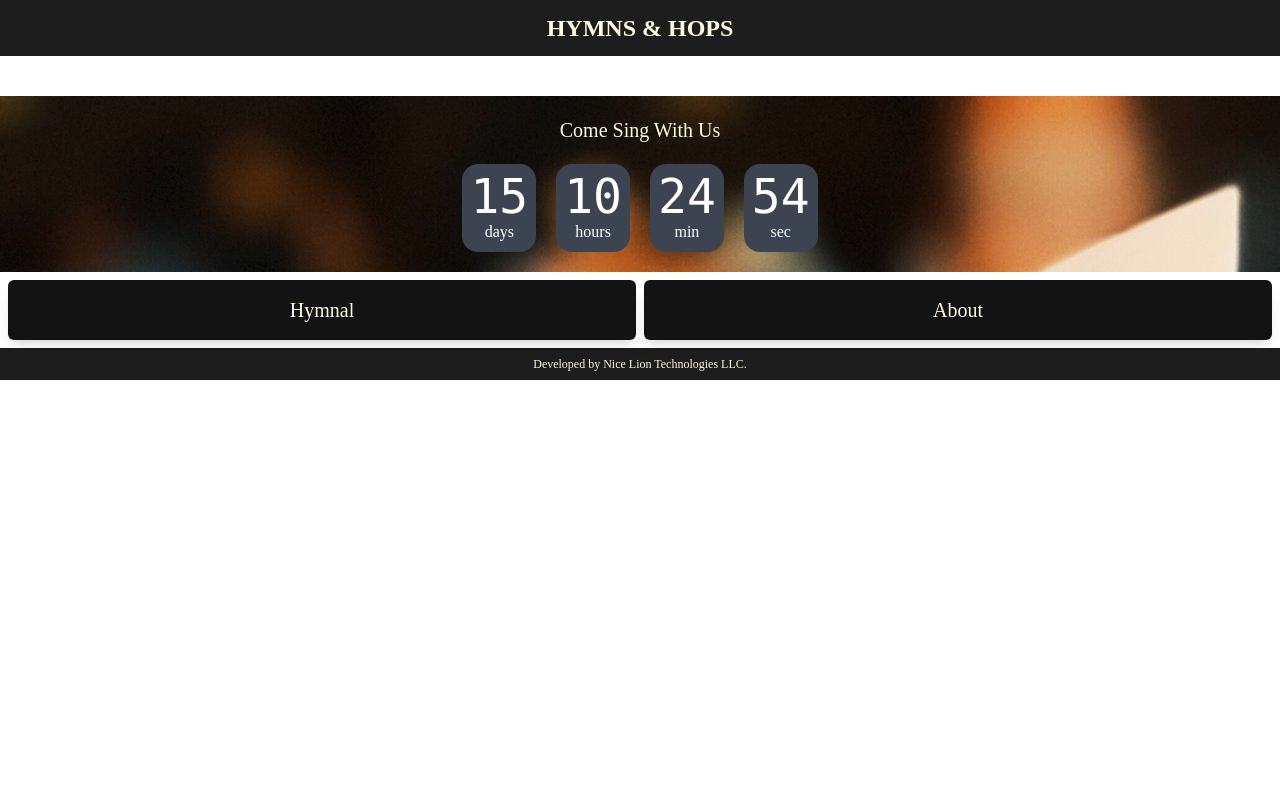
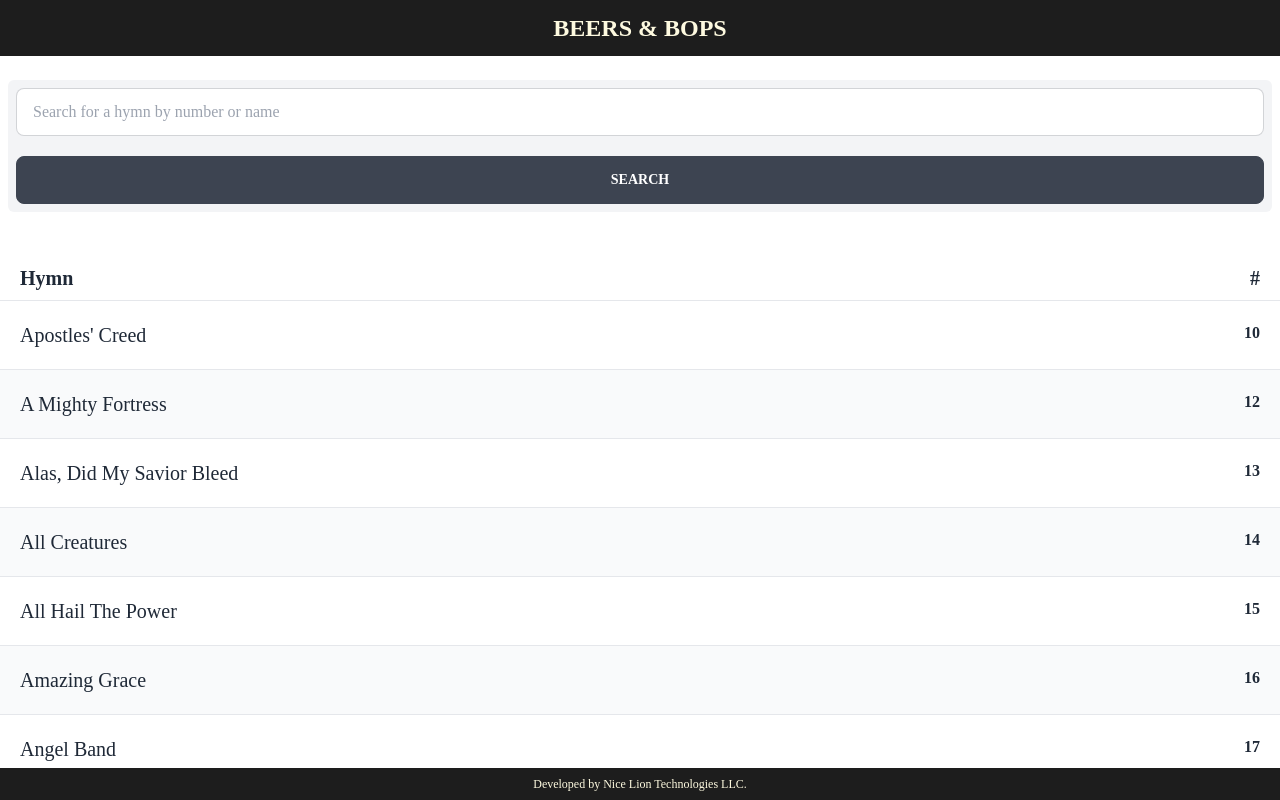
Before and after one commit to nicelion/hymns, a SvelteKit app: page / in a window 1280 px wide. Built offline with nearby package versions, Linux system fonts and the light colour scheme; a web font is replaced by a local one.

Commit message:
Major changes

```diff
--- a/src/routes/hymnal/+page.svelte
+++ b/src/lib/util/hymnal/+page.svelte
@@ -26,11 +26,6 @@
     // console.log(fuse.search(""))
 
     const handleSearch = () => {
-        // console.log(fuse.search(searchQuerey).map((h, i) => {
-        //     return {
-        //         ...h.item
-        //     }
-        // }))
 
         if (searchQuerey == "") {
             results = Hymnal
@@ -58,14 +53,14 @@
         <h3 class="text-xl font-bold">Hymn</h3>
     </div>
     <div class="">
-        <p class="font-bold text-xl" >Page</p>
+        <p class="font-bold text-xl" >#</p>
     </div>
 </div>
 {#each results as hymn}
     <a href={`/hymnal/${hymn.slug}`} class="w-full flex justify-between p-5 border-b even:bg-gray-50">
         <div class="">
             <h3 class="text-xl">{hymn.title}</h3>
-            <p class="text-sm">{hymn.author}</p>
+            <!-- <p class="text-sm">{hymn.author}</p> -->
         </div>
         <div class="">
             <p class="font-bold">{hymn.index}</p>
--- /dev/null
+++ b/src/lib/util/hymnal/[slug]/+page.svelte
@@ -0,0 +1,30 @@
+<!--
+ +page.svelte
+ sveltekit-tailwind-starter-template
+
+ Created by Ian Thompson on February 5th 2023
+ ianthompson@nicelion.com
+ https://www.nicelion.com
+
+ Copyright (c) 2023 Nice Lion Technologies LLC. All Rights Reserved.
+
+--->
+
+<script lang="ts">
+	import EmRenderer from '$lib/componets/renderers/EmRenderer.svelte';
+	import HeadingRenderer from '$lib/componets/renderers/HeadingRenderer.svelte';
+	import ParagraphRenderer from '$lib/componets/renderers/ParagraphRenderer.svelte';
+    import SvelteMarkdown from 'svelte-markdown'
+
+    /** @type {import('./$types').PageData} */
+    export let data
+
+    console.log("data", data);
+
+</script>
+
+<div class="px-5">
+    <h2 class="font-bold text-center text-3xl">{data.title}</h2>
+    <SvelteMarkdown source={data.content} renderers={{paragraph: ParagraphRenderer, heading: HeadingRenderer, em: EmRenderer}} options={{gfm: true, breaks: true}}/>
+    <p>{data.author}, {data.license}</p>
+</div>
--- /dev/null
+++ b/src/lib/util/hymnal/[slug]/+page.ts
@@ -0,0 +1,31 @@
+/**
+ +page.ts
+ hymns-and-hops
+
+ Created by Ian Thompson on February 5th 2023
+ ianthompson@nicelion.com
+ https://www.nicelion.com
+
+ Copyright (c) 2023 Nice Lion Technologies LLC. All Rights Reserved.
+
+*/
+
+import type { PageLoad } from './$types';
+import Hymnal from '$lib/util/HymnalManifest';
+import type { Hymn } from '$lib/util/types/Hymnal';
+
+export const load = (async ({params, fetch}) => {
+    console.log(params);
+    const res = await fetch(`/hymns/${params.slug}.md`)
+    const item = await res.text()
+
+    // console.log(item);
+
+    let info: Hymn = Hymnal.filter(item => item.slug == params.slug)[0]
+
+
+    return {
+        ...info,
+        content: item
+    };
+}) satisfies PageLoad;
--- a/src/routes/+layout.svelte
+++ b/src/routes/+layout.svelte
@@ -3,24 +3,37 @@
 </script>
 
 
-<header class="font-body h-24">
+<div class="flex flex-col h-screen">
+	<header class="font-body h-24">
+		<nav class="w-full bg-black-lighter text-cornsilk">
+			<h1 class="font-bold text-2xl text-center py-3">BEERS & BOPS</h1>
+		</nav>
+	</header>
+	<main class="font-body bg-primay-content overflow-y-auto py-4">
+		<slot />
+	</main>
+	<footer id="footer" class="h-12 bg-black-lighter py-2 flex flex-col text-cornsilk font-body">
+		<div id="copyright" class="text-center space-y-2 text-xs">
+			<div class="text-center">
+				<p>
+					Developed by <a class="hover:underline" href="https://www.nicelion.com">Nice Lion Technologies LLC.</a>
+				</p>
+			</div>
+		</div>
+	</footer>
+</div>
+
+<!-- <header class="font-body h-24">
     <nav class="w-full bg-black-lighter text-cornsilk">
         <h1 class="font-bold text-2xl text-center py-3">HYMNS & HOPS</h1>
     </nav>
 </header>
 
-<div class="font-body bg-primay-content">
+<main class="font-body bg-primay-content h-full overflow-scroll">
     <slot />
-</div>
+</main>
 
-<footer id="footer" class="bg-black-lighter py-2 flex flex-col text-cornsilk font-body">
-	<!-- <div id="footer-contnet" class="flex flex-col lg:flex-row space-y-6 md:space-y-0 md:space-x-6">
-		<div id="footer-left" class="md:w-full md:p-7">
-		</div>
-		<div id="footer-right" class="md:w-1/2 p-7">
-
-		</div>
-	</div> -->
+<footer id="footer" class="h-12 bg-black-lighter py-2 flex flex-col text-cornsilk font-body">
 	<div id="copyright" class="text-center space-y-2 text-xs">
 		<div class="text-center">
 			<p>
@@ -28,4 +41,4 @@
 			</p>
 		</div>
 	</div>
-</footer>
+</footer> -->
--- a/src/routes/+page.svelte
+++ b/src/routes/+page.svelte
@@ -3,10 +3,9 @@
     <img src="/img/bar.jpg" class="w-full h-full blur-sm -z-10" alt="">
 </div> -->
 
-<div class="w-full flex flex-col items-center justify-center py-5 h-1/5" style="background-image: url('/img/bar.jpg');">
+<!-- <div class="w-full flex flex-col items-center justify-center py-5 h-1/5" style="background-image: url('/img/bar.jpg');">
     <div class="flex flex-col items-center text-cornsilk text-xl">
         <h2 class="">Come Sing With Us</h2>
-        <!-- <p>in</p> -->
     </div>
     <div class="grid grid-flow-col gap-5 text-center auto-cols-max pt-5">
         <div class="flex flex-col p-2 bg-neutral rounded-box text-neutral-content">
@@ -46,4 +45,62 @@
             <p>About</p>
         </div>
    </div>
+</div> -->
+
+<script lang="ts">
+
+  import Fuse from "fuse.js"
+
+  import Hymnal from "$lib/util/HymnalManifest"
+
+  let results = Hymnal
+  let searchQuerey = ""
+
+  const fuse = new Fuse(results, {
+      keys: ["title", "index"]
+  })
+
+  // console.log(fuse.search(""))
+
+  const handleSearch = () => {
+
+      if (searchQuerey == "") {
+          results = Hymnal
+      } else {
+          results = fuse.search(searchQuerey).map((h, i) => {
+              return {
+                  ...h.item
+              }
+          })
+      }
+  }
+
+
+</script>
+
+<div class="p-2 mb-9">
+  <div class="rounded-md bg-gray-100 p-2 space-y-5">
+      <input type="text" placeholder="Search for a hymn by number or name" class="input input-bordered w-full" bind:value={searchQuerey} on:input={handleSearch}/>
+      <button class="btn w-full" on:click={handleSearch}>Search</button>
+  </div>
 </div>
+
+<div class="w-full flex justify-between px-5 py-2 border-b">
+  <div class="">
+      <h3 class="text-xl font-bold">Hymn</h3>
+  </div>
+  <div class="">
+      <p class="font-bold text-xl" >#</p>
+  </div>
+</div>
+{#each results as hymn}
+  <a href={`/${hymn.slug}`} class="w-full flex justify-between p-5 border-b even:bg-gray-50">
+      <div class="">
+          <h3 class="text-xl">{hymn.title}</h3>
+          <!-- <p class="text-sm">{hymn.author}</p> -->
+      </div>
+      <div class="">
+          <p class="font-bold">{hymn.index}</p>
+      </div>
+  </a>
+{/each}
```
Also changed, not shown: static/hymns/angel-band.md (+1 -3 lines), src/routes/[slug]/+page.svelte (renamed from src/routes/hymnal/[slug]/+page.svelte), src/routes/[slug]/+page.ts (renamed from src/routes/hymnal/[slug]/+page.ts).
